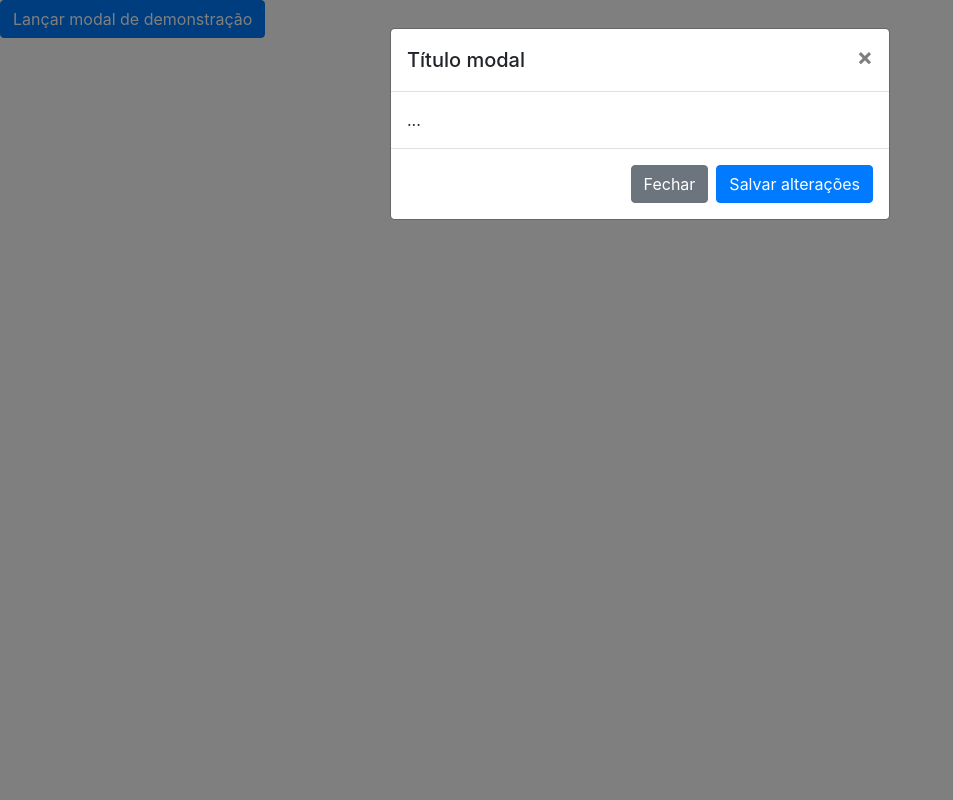
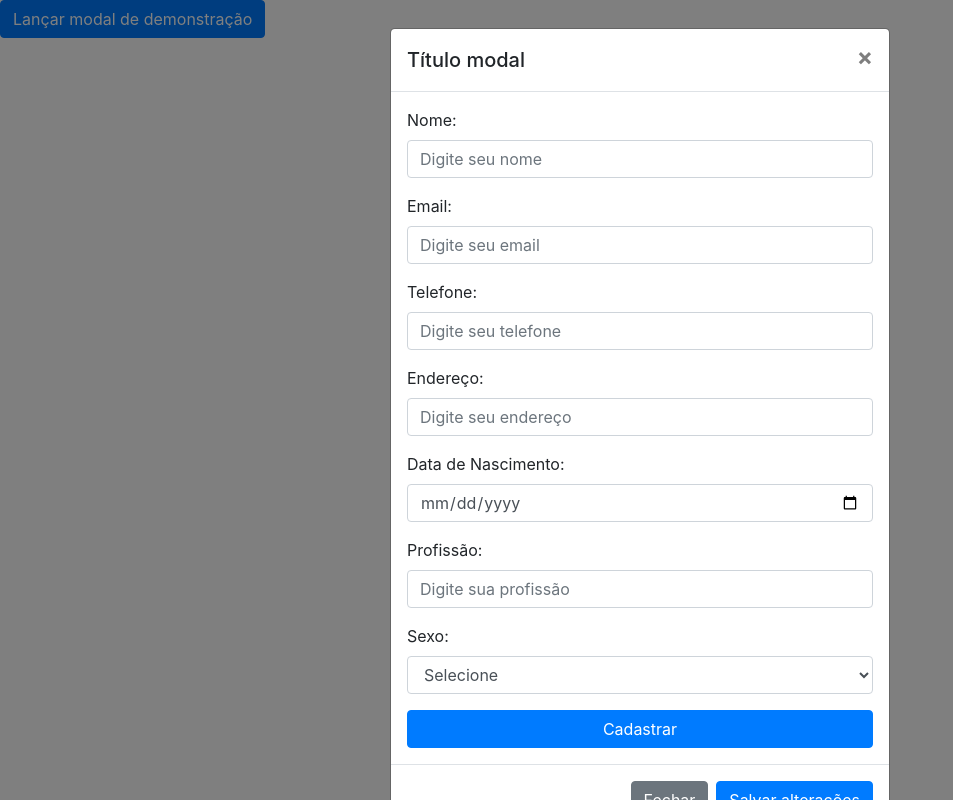
Before and after one commit to diegocbaleite/Modal, a plain HTML site: page index.html in a window 1280 px wide. Both pictures are taken after a click on the button "Lançar modal de demonstração". Shown: the whole page, without its empty margins (0-953 px from the left). Drawn offline with nearby package versions, Linux system fonts and the light colour scheme.

Commit message:
Segundo Commit

```diff
--- a/index.html
+++ b/index.html
@@ -27,7 +27,42 @@
                     </button>
                 </div>
                 <div class="modal-body">
-                    ...
+                    <form>
+                        <div class="form-group">
+                            <label for="nome">Nome:</label>
+                            <input type="text" class="form-control" id="nome" placeholder="Digite seu nome" required>
+                        </div>
+                        <div class="form-group">
+                            <label for="email">Email:</label>
+                            <input type="email" class="form-control" id="email" placeholder="Digite seu email" required>
+                        </div>
+                        <div class="form-group">
+                            <label for="telefone">Telefone:</label>
+                            <input type="tel" class="form-control" id="telefone" placeholder="Digite seu telefone" required>
+                        </div>
+                        <div class="form-group">
+                            <label for="endereco">Endereço:</label>
+                            <input type="text" class="form-control" id="endereco" placeholder="Digite seu endereço" required>
+                        </div>
+                        <div class="form-group">
+                            <label for="dataNascimento">Data de Nascimento:</label>
+                            <input type="date" class="form-control" id="dataNascimento" required>
+                        </div>
+                        <div class="form-group">
+                            <label for="profissao">Profissão:</label>
+                            <input type="text" class="form-control" id="profissao" placeholder="Digite sua profissão" required>
+                        </div>
+                        <div class="form-group">
+                            <label for="sexo">Sexo:</label>
+                            <select class="form-control" id="sexo" required>
+                                <option value="">Selecione</option>
+                                <option value="masculino">Masculino</option>
+                                <option value="feminino">Feminino</option>
+                                <option value="outro">Outro</option>
+                            </select>
+                        </div>
+                        <button type="submit" class="btn btn-primary btn-block">Cadastrar</button>
+                    </form>
                 </div>
                 <div class="modal-footer">
                     <button type="button" class="btn btn-secondary" data-dismiss="modal">Fechar</button>
```
